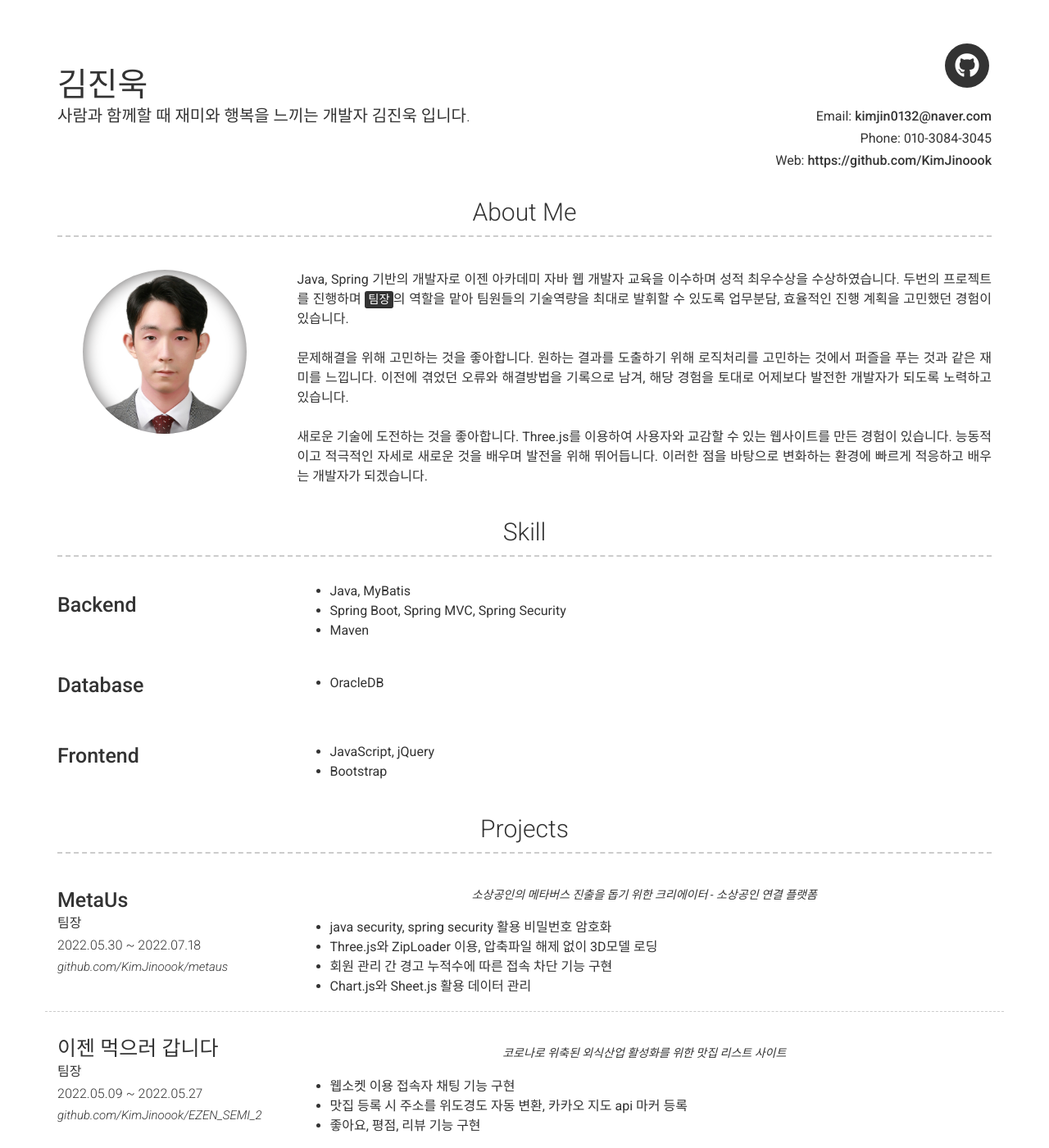
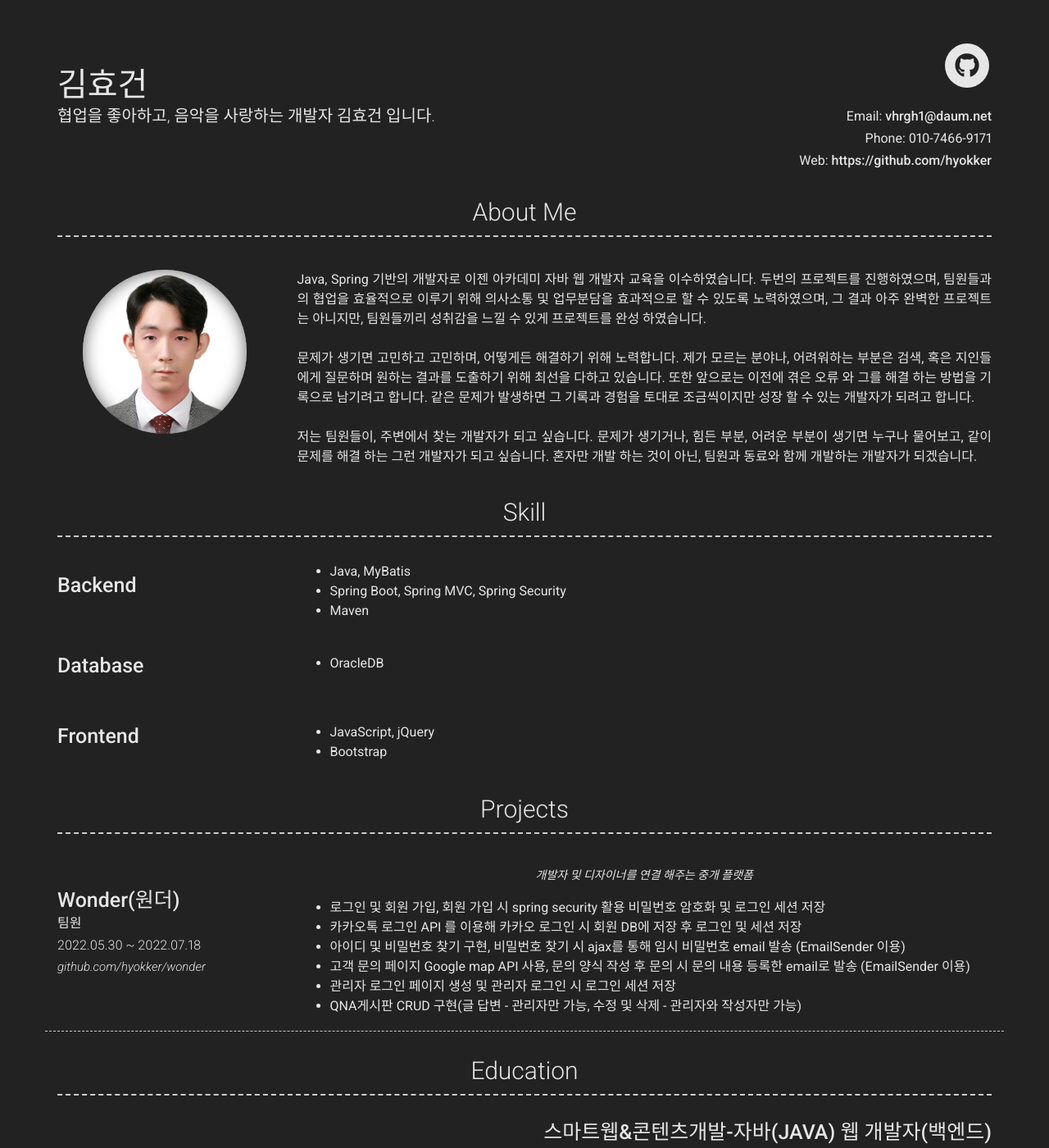
Before and after one commit to hyokker/resume, a Jekyll site: the page built from index.md, in a window 1280 px wide and 1400 px high. Shown: the whole window at 82% size. Built offline with Jekyll 4.4.1, drawn with Linux system fonts in a browser that asks for light colours; nearby versions of some CDN libraries; some of the changed text lies outside the part shown.

Commit message:
Update _config.yml
portfolio 저장.

```diff
--- a/_config.yml
+++ b/_config.yml
@@ -6,21 +6,21 @@ repository: Git repository where your resume will be hosted, only required if yo
 version: 2
 
 # Personal info
-name: 김진욱
-title: 사람과 함께할 때 재미와 행복을 느끼는 개발자 김진욱 입니다.
-email: kimjin0132@naver.com
+name: 김효건
+title: 협업을 좋아하고, 음악을 사랑하는 개발자 김효건 입니다.
+email: vhrgh1@daum.net
 # email_title: Email (Email title override)
-phone: 010-3084-3045
+phone: 010-7466-9171
 # phone_title: Phone (Phone title override)
-website: https://github.com/KimJinoook
+website: https://github.com/hyokker
 # website_title: Web (Website title override)
 
 # Dark Mode (true/false/never)
-darkmode: false
+darkmode: true
 
 # Social links
 # twitter_username:
-github_username:  KimJinoook
+github_username:  hyokker
 # stackoverflow_username:
 # dribbble_username:
 # facebook_username:
@@ -53,12 +53,15 @@ github_username:  KimJinoook
 # about_title: About Me (Use this to override about section title)
 about_profile_image: images/profile.jpg
 about_content: | # this will include new lines to allow paragraphs
-  Java, Spring 기반의 개발자로 이젠 아카데미 자바 웹 개발자 교육을 이수하며 성적 최우수상을 수상하였습니다. 두번의 프로젝트를 진행하며 <mark>팀장</mark>의 역할을 맡아
-  팀원들의 기술역량을 최대로 발휘할 수 있도록 업무분담, 효율적인 진행 계획을 고민했던 경험이 있습니다.<br/><br/>
-  문제해결을 위해 고민하는 것을 좋아합니다. 원하는 결과를 도출하기 위해 로직처리를 고민하는 것에서 퍼즐을 푸는 것과 같은 재미를 느낍니다.
-  이전에 겪었던 오류와 해결방법을 기록으로 남겨, 해당 경험을 토대로 어제보다 발전한 개발자가 되도록 노력하고 있습니다.<br/><br/>
-  새로운 기술에 도전하는 것을 좋아합니다. Three.js를 이용하여 사용자와 교감할 수 있는 웹사이트를 만든 경험이 있습니다. 능동적이고 적극적인 자세로
-  새로운 것을 배우며 발전을 위해 뛰어듭니다. 이러한 점을 바탕으로 변화하는 환경에 빠르게 적응하고 배우는 개발자가 되겠습니다.
+  Java, Spring 기반의 개발자로 이젠 아카데미 자바 웹 개발자 교육을 이수하였습니다. 두번의 프로젝트를 진행하였으며, 팀원들과의 협업을 효율적으로 이루기 위해 의사소통 및 업무분담을
+  효과적으로 할 수 있도록 노력하였으며, 그 결과 아주 완벽한 프로젝트는 아니지만, 팀원들끼리 성취감을 느낄 수 있게 프로젝트를 완성 하였습니다.<br/><br/>
+  문제가 생기면 고민하고 고민하며, 어떻게든 해결하기 위해 노력합니다. 제가 모르는 분야나, 어려워하는 부분은 검색, 혹은 지인들에게 질문하며
+  원하는 결과를 도출하기 위해 최선을 다하고 있습니다.
+  또한 앞으로는 이전에 겪은 오류 와 그를 해결 하는 방법을 기록으로 남기려고 합니다. 같은 문제가 발생하면 그 기록과 경험을 토대로 조금씩이지만 성장 할 수 있는 개발자가 되려고 합니다.
+  <br/><br/>
+  저는 팀원들이, 주변에서 찾는 개발자가 되고 싶습니다.
+  문제가 생기거나, 힘든 부분, 어려운 부분이 생기면 누구나 물어보고, 같이 문제를 해결 하는 그런 개발자가 되고 싶습니다.
+  혼자만 개발 하는 것이 아닌, 팀원과 동료와 함께 개발하는 개발자가 되겠습니다.
 
 
 content:
@@ -89,10 +92,10 @@ content:
       - layout: left
         border: weak  # Value of `weak` will display a weak border below this item. # Any
                       # other value (or no value) means no border will be displayed
-        title: MetaUs
-        link: https://github.com/KimJinoook/metaus
-        link_text: github.com/KimJinoook/metaus
-        sub_title: 팀장
+        title: Wonder(원더)
+        link: https://github.com/hyokker/wonder
+        link_text: github.com/hyokker/wonder
+        sub_title: 팀원
         caption: 2022.05.30 ~ 2022.07.18
         #additional_links:
         #  - title:  Github page for project (eg. sproogen/modern-resume-theme)
@@ -102,60 +105,14 @@ content:
         #    icon: fab fa-github
         #    url: Link to project (eg. sproogen.github.io/modern-resume-theme)(optional)
         quote: >
-           소상공인의 메타버스 진출을 돕기 위한 크리에이터 - 소상공인 연결 플랫폼
+           개발자 및 디자이너를 연결 해주는 중개 플랫폼
         description: | # this will include new lines to allow paragraphs
-          * java security, spring security 활용 비밀번호 암호화
-          * Three.js와 ZipLoader 이용, 압축파일 해제 없이 3D모델 로딩
-          * 회원 관리 간 경고 누적수에 따른 접속 차단 기능 구현
-          * Chart.js와 Sheet.js 활용 데이터 관리
-
-
-      - layout: left
-        border: weak  # Value of `weak` will display a weak border below this item. # Any
-                      # other value (or no value) means no border will be displayed
-        title: 이젠 먹으러 갑니다
-        link: https://github.com/KimJinoook/EZEN_SEMI_2
-        link_text: github.com/KimJinoook/EZEN_SEMI_2
-        sub_title: 팀장
-        caption: 2022.05.09 ~ 2022.05.27
-        #additional_links:
-        #  - title:  Github page for project (eg. sproogen/modern-resume-theme)
-        #    icon: fab fa-github
-        #    url: Link to project (eg. sproogen.github.io/modern-resume-theme)(optional)
-        #  - title:  Github page for project (eg. sproogen/modern-resume-theme)
-        #    icon: fab fa-github
-        #    url: Link to project (eg. sproogen.github.io/modern-resume-theme)(optional)
-        quote: >
-           코로나로 위축된 외식산업 활성화를 위한 맛집 리스트 사이트
-        description: | # this will include new lines to allow paragraphs
-          * 웹소켓 이용 접속자 채팅 기능 구현
-          * 맛집 등록 시 주소를 위도경도 자동 변환, 카카오 지도 api 마커 등록
-          * 좋아요, 평점, 리뷰 기능 구현
-
-
-      - layout: left
-        border: weak  # Value of `weak` will display a weak border below this item. # Any
-                      # other value (or no value) means no border will be displayed
-        title: POS & mobile order
-        link: https://github.com/KimJinoook/semiProject_POSandMobileOrder
-        link_text: github.com/KimJinoook/pos
-        sub_title: 개인프로젝트
-        caption: 2022.04.07 ~ 2022.04.26
-        #additional_links:
-        #  - title:  Github page for project (eg. sproogen/modern-resume-theme)
-        #    icon: fab fa-github
-        #    url: Link to project (eg. sproogen.github.io/modern-resume-theme)(optional)
-        #  - title:  Github page for project (eg. sproogen/modern-resume-theme)
-        #    icon: fab fa-github
-        #    url: Link to project (eg. sproogen.github.io/modern-resume-theme)(optional)
-        quote: >
-           자바 숙달 및 소켓 이해를 위한 개인 프로젝트
-        description: | # this will include new lines to allow paragraphs
-          * 계산기 기능 및 시재관리, 결제 수단별 매출 관리
-          * 모바일오더 이용 간 매장별 오픈여부 확인
-          * 매장 선택 주문, 소켓 이용 주문 전달
-
-
+          * 로그인 및 회원 가입, 회원 가입 시 spring security 활용 비밀번호 암호화 및 로그인 세션 저장
+          * 카카오톡 로그인 API 를 이용해 카카오 로그인 시 회원 DB에 저장 후 로그인 및 세션 저장
+          * 아이디 및 비밀번호 찾기 구현, 비밀번호 찾기 시 ajax를 통해 임시 비밀번호 email 발송 (EmailSender 이용)
+          * 고객 문의 페이지 Google map API 사용, 문의 양식 작성 후 문의 시 문의 내용 등록한 email로 발송 (EmailSender 이용)
+          * 관리자 로그인 페이지 생성 및 관리자 로그인 시 로그인 세션 저장
+          * QNA게시판 CRUD 구현(글 답변 - 관리자만 가능, 수정 및 삭제 - 관리자와 작성자만 가능)
 
   #- title: Experience
   #  layout: list
@@ -177,8 +134,6 @@ content:
         title: 스마트웹&콘텐츠개발-자바(JAVA) 웹 개발자(백엔드)
         sub_title: 이젠아카데미
         caption: 2022.02. ~ 2022.07.
-        quote: >
-          성적 최우수상 수상
         description: | # this will include new lines to allow paragraphs
           개발자 환경 구축, 개발 환경 운영 지원, 프로그래밍 언어 활용, 화면 구현, 프로그래밍 언어 응용, 애플리케이션 테스트 수행, 애플리케이션 배포, 응용SW 기초 기술 활용, 데이터 입출력 구현, 통합 구현, 인터페이스 구현, 서버프로그램 구현, 애플리케이션 설계, 화면 설계, 요구사항 확인, 데이터베이스 구현, SQL활용, SQL작성, UI 구현
 
```
